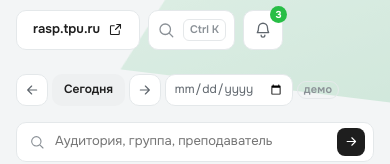
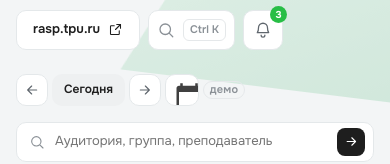
Before and after one commit to mytpu/frontend, a React (Vite) app: page /schedule in a window 390 px wide. Shown: the part 138-302 px from the top of the page. Built offline with nearby package versions, Linux system fonts and the light colour scheme.

Commit message:
fix: календарь недели — иконка с нативным выбором даты

```diff
--- a/src/pages/schedule.css
+++ b/src/pages/schedule.css
@@ -50,15 +50,38 @@
 }
 
 .agenda__date {
+  position: relative;
+  display: grid;
+  place-items: center;
+  width: 34px;
   height: 32px;
-  padding: 0 var(--space-2);
+  padding: 0;
   border: 1px solid var(--line-tile);
   border-radius: var(--r-btn);
   background: var(--surface);
-  color: var(--ink-2);
-  font-size: 12px;
+  cursor: pointer;
 }
-.agenda__range {
+
+.agenda__date::-webkit-datetime-edit,
+.agenda__date::-webkit-inner-spin-button,
+.agenda__date::-webkit-clear-button {
+  display: none;
+}
+
+.agenda__date::-webkit-calendar-picker-indicator {
+  position: absolute;
+  inset: 0;
+  width: 100%;
+  height: 100%;
+  margin: 0;
+  padding: 7px;
+  cursor: pointer;
+  opacity: 0.75;
+}
+
+.agenda__date:hover::-webkit-calendar-picker-indicator {
+  opacity: 1;
+}.agenda__range {
   color: var(--ink-2);
   font-size: 13px;
   font-weight: 500;
@@ -265,9 +288,38 @@
   }
 
   .agenda__date {
-    max-width: 132px;
-  }
+  position: relative;
+  display: grid;
+  place-items: center;
+  width: 34px;
+  height: 32px;
+  padding: 0;
+  border: 1px solid var(--line-tile);
+  border-radius: var(--r-btn);
+  background: var(--surface);
+  cursor: pointer;
+}
 
+.agenda__date::-webkit-datetime-edit,
+.agenda__date::-webkit-inner-spin-button,
+.agenda__date::-webkit-clear-button {
+  display: none;
+}
+
+.agenda__date::-webkit-calendar-picker-indicator {
+  position: absolute;
+  inset: 0;
+  width: 100%;
+  height: 100%;
+  margin: 0;
+  padding: 7px;
+  cursor: pointer;
+  opacity: 0.75;
+}
+
+.agenda__date:hover::-webkit-calendar-picker-indicator {
+  opacity: 1;
+}
   .agenda__wd {
     font-size: 10px;
   }
```
